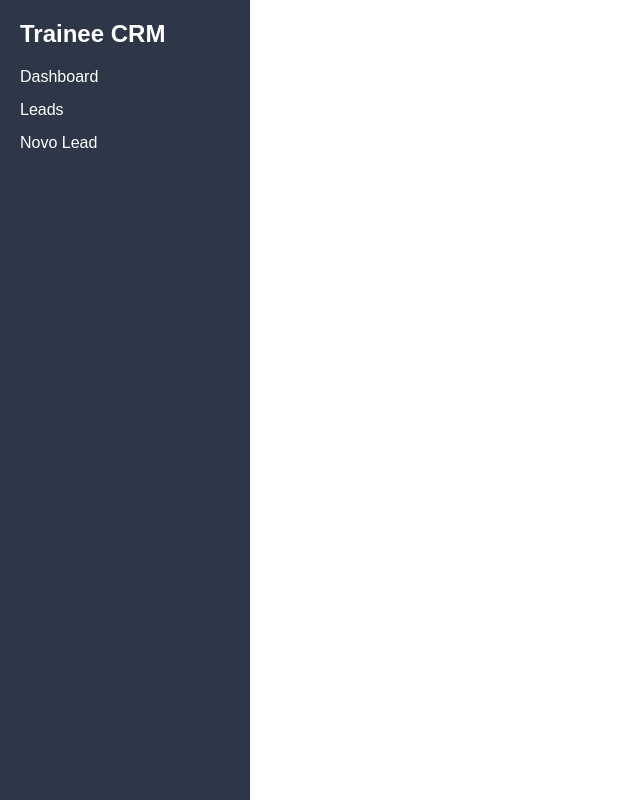
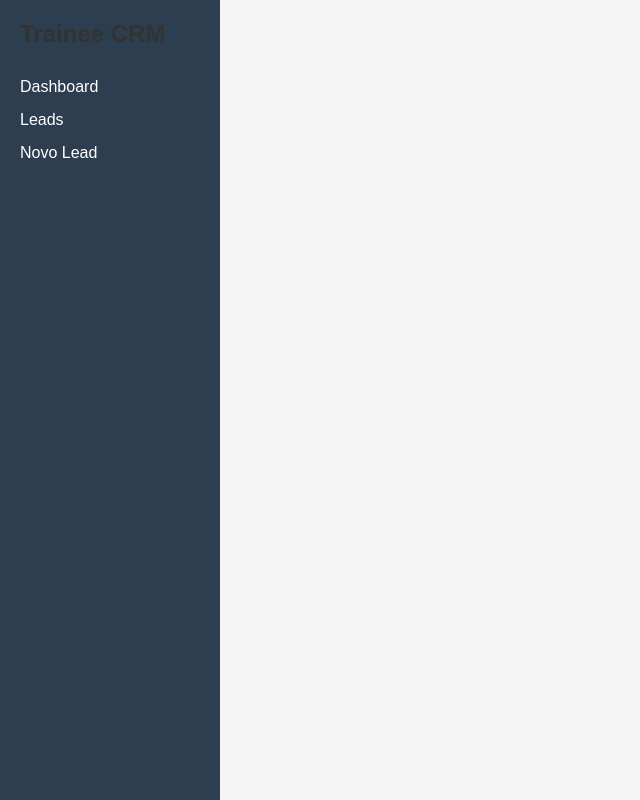
Before and after one commit to matheusbuenowb/desafio-trainee, a React (Create React App) app in the folder frontend/: page / in a window 1280 px wide. Shown: the whole page, without its empty margins (0-640 px from the left). Built offline with nearby package versions, Linux system fonts and the light colour scheme.

Commit message:
Criado css básico para Dashboard, Leads e NewLead

```diff
--- a/frontend/src/App.jsx
+++ b/frontend/src/App.jsx
@@ -23,9 +23,9 @@ function App() {
         {/* Main content */}
         <main className="main-content">
           <Routes>
-            <Route path="/dashboard" element={<h2>Dashboard</h2>} />
-            <Route path="/leads" element={<h2>Lista de Leads</h2>} />
-            <Route path="/new-lead" element={<h2>Cadastro de Lead</h2>} />
+            <Route path="/dashboard" element={<Dashboard />} />
+            <Route path="/leads" element={<Leads />} />
+            <Route path="/new-lead" element={<NewLead />} />
           </Routes>
         </main>
       </div>
--- a/frontend/src/index.js
+++ b/frontend/src/index.js
@@ -2,6 +2,10 @@ import React from "react";
 import ReactDOM from "react-dom/client";
 import App from "./App";
 import "./index.css";
+import './styles/main.css';
+import './styles/sidebar.css';
+import './styles/pages.css';
+
 
 const root = ReactDOM.createRoot(document.getElementById("root"));
 root.render(
--- /dev/null
+++ b/frontend/src/styles/main.css
@@ -0,0 +1,22 @@
+body {
+  margin: 0;
+  font-family: Arial, sans-serif;
+  background-color: #f5f5f5;
+}
+
+h1, h2 {
+  color: #333;
+}
+
+button {
+  cursor: pointer;
+  padding: 8px 16px;
+  background-color: #007bff;
+  border: none;
+  color: white;
+  border-radius: 4px;
+}
+
+button:hover {
+  background-color: #0056b3;
+}
--- /dev/null
+++ b/frontend/src/styles/pages.css
@@ -0,0 +1,16 @@
+.main-content {
+  flex: 1;
+  padding: 30px;
+}
+
+form div {
+  margin-bottom: 15px;
+}
+
+input[type="text"], input[type="email"] {
+  padding: 8px;
+  width: 100%;
+  max-width: 400px;
+  border: 1px solid #ccc;
+  border-radius: 4px;
+}
--- /dev/null
+++ b/frontend/src/styles/sidebar.css
@@ -0,0 +1,34 @@
+.app-container {
+  display: flex;
+  min-height: 100vh;
+}
+
+.sidebar {
+  width: 220px;
+  background-color: #2c3e50;
+  color: white;
+  padding: 20px;
+}
+
+.sidebar .logo {
+  font-size: 1.5em;
+  margin-bottom: 30px;
+}
+
+.sidebar nav ul {
+  list-style: none;
+  padding: 0;
+}
+
+.sidebar nav ul li {
+  margin-bottom: 15px;
+}
+
+.sidebar nav ul li a {
+  color: white;
+  text-decoration: none;
+}
+
+.sidebar nav ul li a:hover {
+  text-decoration: underline;
+}
```
